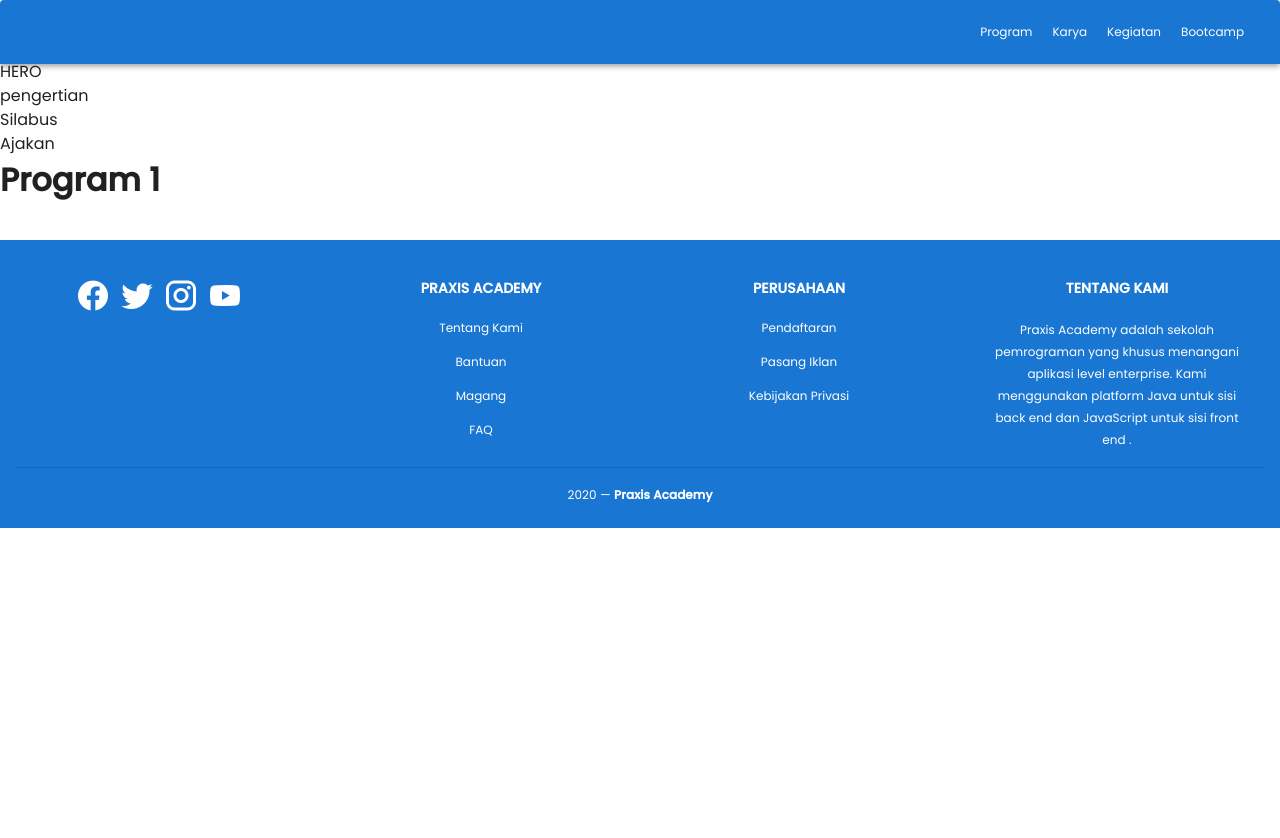
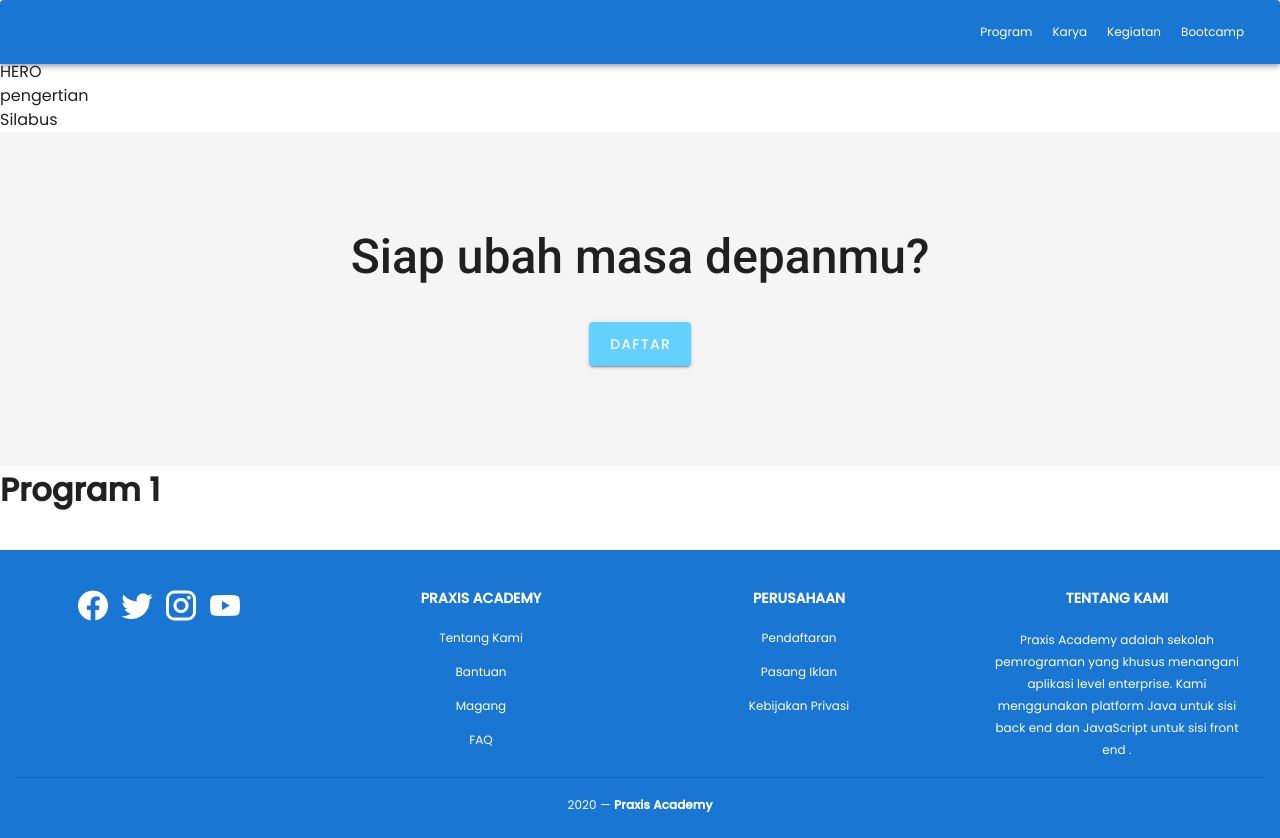
Before and after one commit to praxis-academy-2020/praxis-online-school, a Vue app in the folder frontend/: page /program/1 in a window 1280 px wide. Before the commit the page ends 800 px from the top, so only its background shows below. Built offline with nearby package versions, Linux system fonts and the light colour scheme; what vue-sweetalert2 would draw is missing.

Commit message:
section ajakan in program

```diff
--- a/frontend/src/components/program/ajakan.vue
+++ b/frontend/src/components/program/ajakan.vue
@@ -1,11 +1,16 @@
 <template>
-    <div>Ajakan</div>
+  <div
+    class="grey lighten-4 d-flex justify-center text-center"
+    style="padding: 100px 0"
+  >
+    <div>
+      <div class="mb-10 text-h3 font-weight-medium">
+        Siap ubah masa depanmu?
+      </div>
+
+      <v-btn to="/register/syarat" large color="#63D0FF" class="white--text">
+        daftar
+      </v-btn>
+    </div>
+  </div>
 </template>
-<script>
-export default {
-
-}
-</script>
-<style scoped>
-
-</style>
```
